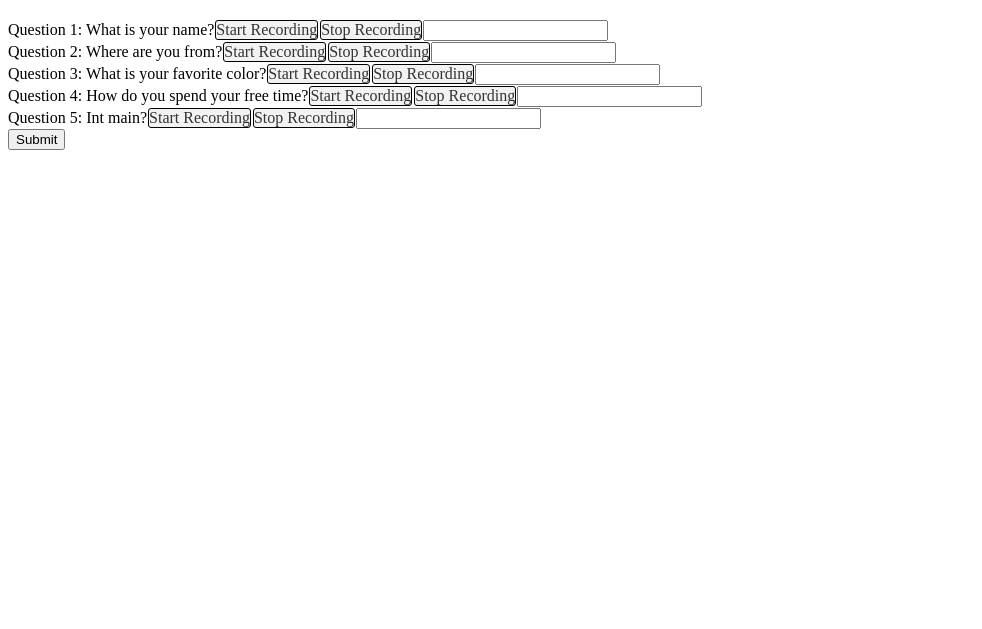
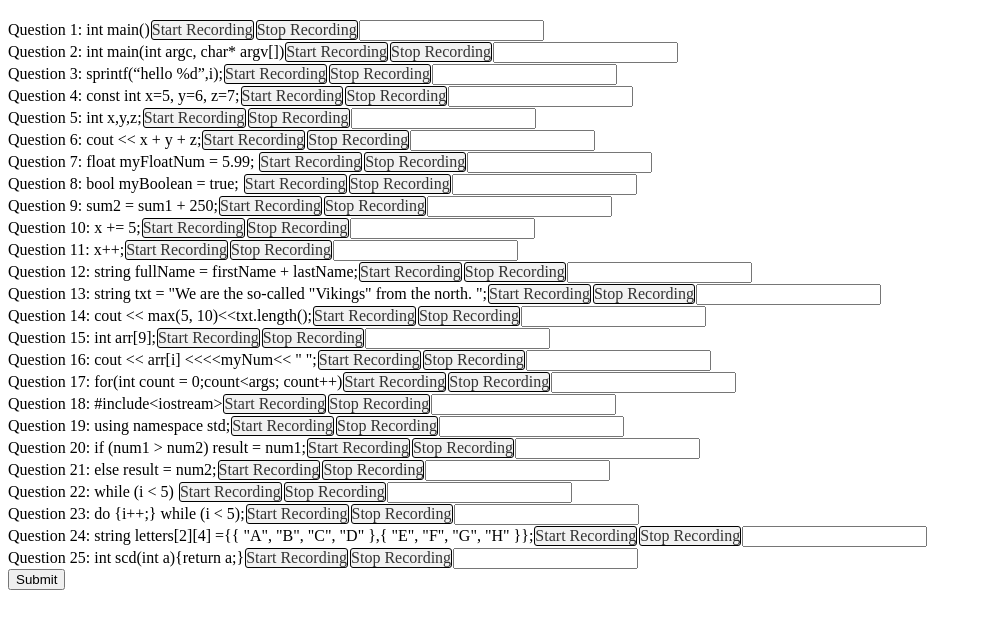
Before and after one commit to sarcastic-aditya/Voice-Over-Survey, a plain HTML site: page index.html in a window 1280 px wide. Shown: the part 61-690 px from the top of the page, without its empty margins (0-982 px from the left). Drawn offline with Linux system fonts and the light colour scheme.

Commit message:
Update index.html
updated

```diff
--- a/index.html
+++ b/index.html
@@ -1,7 +1,7 @@
 <!DOCTYPE html>
 <html>
   <head>
-    <title>Voice Questionnaire</title>
+    <title>BITS Goa Voice Survey</title>
     <style>
       .button {
         display: inline-block;
@@ -14,6 +14,7 @@
         color: #333;
         cursor: pointer;
       }
+
     </style>
   </head>
   <body>
@@ -29,11 +30,32 @@
 
       // Create an array of questions
       var questions = [
-        "Question 1: What is your name?",
-        "Question 2: Where are you from?",
-        "Question 3: What is your favorite color?",
-        "Question 4: How do you spend your free time?",
-        "Question 5: Int main?",
+        "Question 1: int main()",
+        "Question 2: int main(int argc, char* argv[])",
+        "Question 3: sprintf(“hello %d”,i);",
+        "Question 4: const int x=5, y=6, z=7;",
+        "Question 5: int x,y,z;",
+        "Question 6: cout << x + y + z;",
+        "Question 7: float myFloatNum = 5.99; ",
+        "Question 8: bool myBoolean = true;       ",
+        "Question 9: sum2 = sum1 + 250;",
+        "Question 10: x += 5;",
+        "Question 11: x++;",
+        "Question 12: string fullName = firstName + lastName;",
+        'Question 13: string txt = "We are the so-called \"Vikings\" from the north. \n";',
+        "Question 14: cout << max(5, 10)<<txt.length();",
+        "Question 15: int arr[9];",
+        'Question 16: cout << arr[i] <<<<myNum<< "\n";',
+        "Question 17: for(int count = 0;count<args; count++)",
+        "Question 18: #include<iostream>",
+        "Question 19: using namespace std;",
+        "Question 20: if (num1 > num2)  result = num1;",
+        "Question 21: else result = num2;",
+        "Question 22: while (i < 5) ",
+        "Question 23: do {i++;} while (i < 5);",
+        'Question 24: string letters[2][4] ={{ "A", "B", "C", "D" },{ "E", "F", "G", "H" }};',
+        "Question 25: int scd(int a){return a;}"
+
       ];
 
       // Create a div for each question
```
